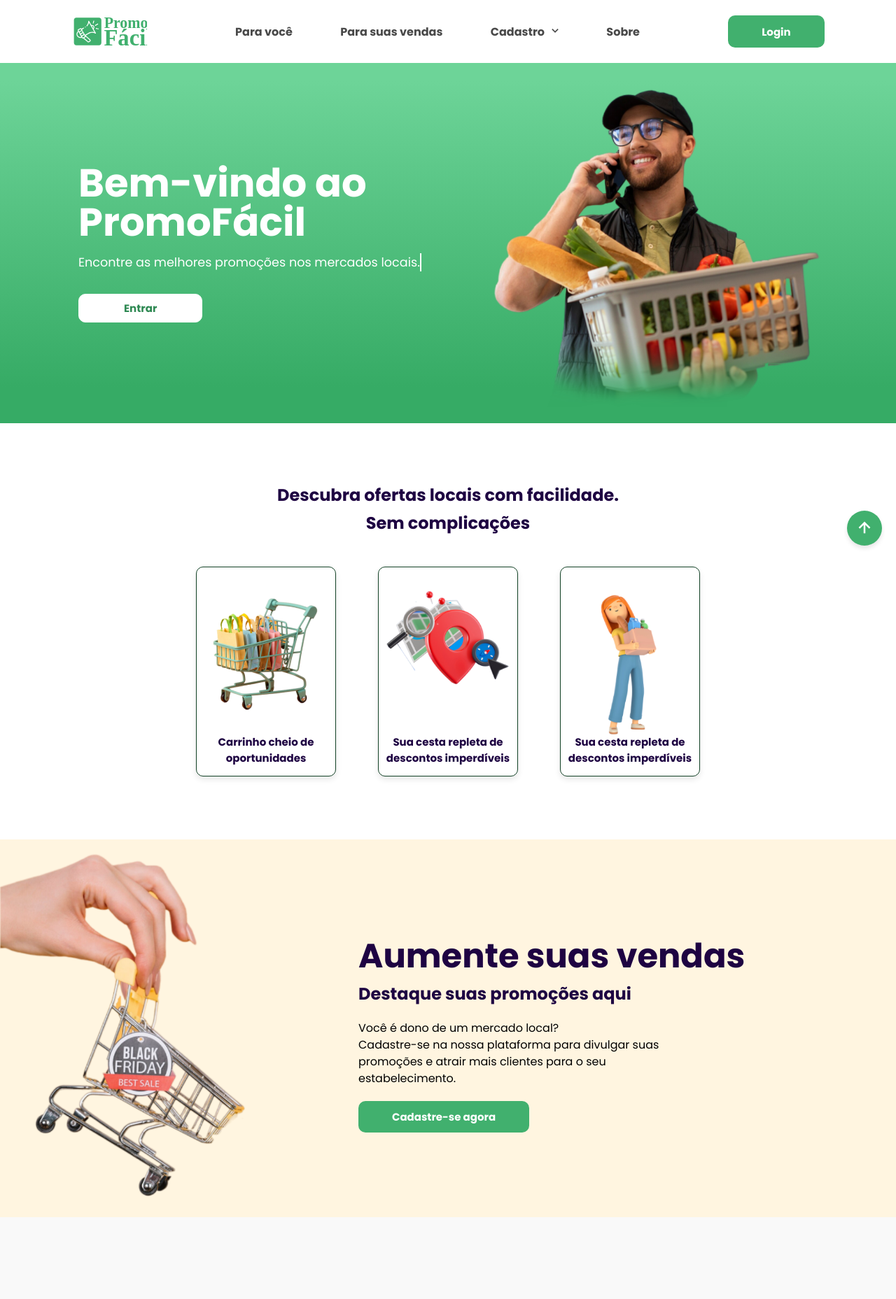
After one commit to marcosantonioh/teste-promoFacil, a Django app: page /promofacil/ in a window 1280 px wide. The commit adds this page. Shown: the top 1857 px of the page at 70% size. Run offline with Django 5.2, Linux system fonts and the light colour scheme.

Commit message:
landingpage

```diff
--- a/promocoes/models.py
+++ b/promocoes/models.py
@@ -2,7 +2,6 @@ from django.db import models
 
 class Promocao(models.Model):
     nome_produto = models.CharField(max_length=100)
-    descricao = models.TextField(blank=True)
     preco_original = models.FloatField(default=0)
     preco_promocional = models.DecimalField(max_digits=10, decimal_places=2, null=True)
     data_inicio = models.DateField()
--- /dev/null
+++ b/promocoes/templates/promofacil.html
@@ -0,0 +1,260 @@
+{% load static %}
+
+
+<!DOCTYPE html>
+<html lang="pt-BR">
+<head>
+    <meta charset="UTF-8">
+    <meta name="viewport" content="width=device-width, initial-scale=1.0">
+    <title>PromoFácil</title>
+    <link rel="icon" href="{% static 'img/logo_promo-facil/icone_promo.png' %}" type="image/png">
+    <link rel="stylesheet" href="{% static 'css/partials/index/style.css' %}">
+    <link href='https://unpkg.com/boxicons@2.1.4/css/boxicons.min.css' rel='stylesheet'>
+</head>
+<body>
+
+
+        <nav class="nav-bar">
+            <div class="logo">
+                <a href="#">
+                    <img src="{% static 'img/logo_promo-facil/logo_verde_promo_facil.svg' %}">
+                </a>
+            </div>
+
+            <ul id="nav-links">
+                <li class="link"><a href="{% url 'promocoes' %}">Para você</a></li>
+                <li class="link"><a href="public/html/cadastro_empresa.html">Para suas vendas</a></li>
+
+                <li class="link cadastro">
+                    <a href="#">Cadastro
+
+                        <span class="material-icons dropdown-icon">
+                            <i class="bx bx-chevron-down"></i>
+                        </span>
+
+                    </a>
+                    <ul class="drop-down">
+                        <li><a href="public/html/cadastro.html">Casdastrar-se</a></li>
+                        <li><a href="public/html/cadastro_empresa.html">Casdastrar empresa</a></li>
+
+                    </ul>
+                </li>
+
+                <li class="link"><a href="#footer">Sobre</a></li>
+            </ul>
+
+            <a href="public/html/login.html" class="btn">Login</a>
+
+            <div class="menu-icon">
+                <i class="bx bx-menu" onclick="toggleMenu()"></i>
+            </div>
+
+
+        </nav>
+
+
+        <header class="container">
+            <div class="content">
+                <span class="bluer"></span>
+                <span class="bluer"></span>
+                <h1>Bem-vindo ao <br>PromoFácil</h1>
+                <p>Encontre as melhores promoções nos mercados locais.</p>
+                <a href="public/html/promocoes.html">
+                    <button class="btn2">Entrar</button>
+                </a>
+
+            </div>
+            <div class="image">
+                <img src="{% static 'img/index/homem-entregando-mantimentos-para-cliente.png' %}">
+            </div>
+        </header>
+
+
+
+
+
+
+        <section class="section-carts">
+
+            <div class="container-h1">
+                <h1>Descubra ofertas locais com facilidade.</h1>
+                <h1>Sem complicações</h1>
+            </div>
+
+
+            <div class="cart-container">
+
+
+                <div class="cart">
+                    <img src="{% static 'img/index/carrinho.png' %}">
+                    <div class="content">
+                        <p>Carrinho cheio de oportunidades</p>
+                    </div>
+                </div>
+
+                <div class="cart">
+                    <img src="{% static 'img/index/ponto_localization.png' %}">
+                    <div class="content">
+                        <p>Sua cesta repleta de descontos imperdíveis</p>
+                    </div>
+                </div>
+
+                <div class="cart">
+                    <img src="{% static 'img/index/woman_sacola.png' %}">
+                    <div class="content">
+                        <p>Sua cesta repleta de descontos imperdíveis</p>
+                    </div>
+                </div>
+
+            </div>
+        </section>
+
+
+
+        <section class="section-image-text">
+            <img src="{% static 'img/index/mao-carrinho.png' %}">
+            <div class="text-content">
+                <h1>Aumente suas vendas</h1>
+                <h3>Destaque suas promoções aqui</h3>
+
+                <div class="container-p">
+                    <p>Você é dono de um mercado local?<br>
+                        Cadastre-se na nossa plataforma para divulgar suas
+                        promoções e atrair mais clientes para o seu estabelecimento.
+
+                    </p>
+                </div>
+
+
+
+
+                <button class="btn" onclick="window.location.href='public/html/cadastro_empresa.html'">Cadastre-se agora</button>
+            </div>
+        </section>
+
+
+
+
+
+
+
+        <section class="section-cards">
+            <h1>Benefícios</h1>
+            <div class="cards-container">
+                <div class="card">
+                    <div class="gradient-rectangle"></div>
+                    <h2>Economize</h2>
+                    <p>Explore uma variedade de
+                        promoções e descontos em
+                        produtos essenciais, ajudando
+                        você a economizar tanto
+                        tempo quanto dinheiro em
+                        suas compras diárias.</p>
+                </div>
+                <div class="card">
+                    <div class="gradient-rectangle"></div>
+                    <h2>Facilidade</h2>
+                    <p>Navegue facilmente por ofertas
+                        e promoções de mercadinhos locais
+                        em um único lugar, simplificando sua
+                        experiência de compra e permitindo
+                        que você aproveite ao máximo as
+                        oportunidades disponíveis.</p>
+                </div>
+                <div class="card">
+                    <div class="gradient-rectangle"></div>
+                    <h2>Atualizações</h2>
+                    <p>Fique sempre atualizado com as
+                        últimas ofertas e promoções,
+                        garantindo que você nunca perca
+                        uma oportunidade de economizar.</p>
+                </div>
+            </div>
+        </section>
+
+
+
+
+        <section class="section-image-pesquisa">
+
+            <div class="retangulo">
+                <div class="text-content">
+                    <h1>Sua economia<br>começa aqui</h1>
+                        <p>Encontre as melhores ofertas e promoções<br>
+                            nos mercadinhos locais da sua região.
+                        </p>
+                </div>
+
+                <div class="container-btn">
+                    <a href="public/html/cadastro.html"><button class="btn">Cadastre-se agora</button></a>
+                </div>
+            </div>
+
+            <div class="container-img">
+                <img src="{% static 'img/index/Group 1.svg' %}">
+            </div>
+
+
+
+        </section>
+
+
+
+
+
+
+        <footer id="footer" class="footer">
+
+            <button id="scroll-to-top" class="scroll-to-top">
+                <i class="bx bx-up-arrow-alt"></i>
+            </button>
+
+            <div class="image">
+                <img src="{% static 'img/logo_promo-facil/logo_branca__promo_facil.svg' %}">
+            </div>
+
+
+            <div class="footer-section">
+                <h3>Para você</h3>
+                <ul>
+                    <li><a href="#">Promoções</a></li>
+                    <li><a href="#">Localização</a></li>
+                    <li><a href="#">Comercios proximos</a></li>
+                </ul>
+            </div>
+            <div class="footer-section">
+                <h3>Para seu negócio</h3>
+                <ul>
+                    <li><a href="#">Cadastro</a></li>
+                    <li><a href="#">Consulta</a></li>
+                    <li><a href="#">Localização</a></li>
+                </ul>
+            </div>
+            <div class="footer-section">
+                <h3>Sobre</h3>
+                <ul>
+                    <li><a href="#">Ajuda</a></li>
+                    <li><a href="#">Termos e Políticas</a></li>
+                </ul>
+            </div>
+            <div class="footer-icons">
+                <h3>Connecting</h3>
+                <ul>
+                    <li><a href="#"><i class="bx bxl-facebook-square"></i></a></li>
+                    <li><a href="#"><i class="bx bxl-whatsapp-square"></i></a></li>
+                    <li><a href="#"><i class="bx bxl-instagram-alt"></i></a></li>
+                </ul>
+            </div>
+
+            <p>&copy; 2024 PromoFácil. Todos os direitos reservados.</p>
+        </footer>
+
+
+
+    </div>
+
+
+    <script src="{% static 'js/script.js' %}"></script>
+
+</body>
+</html>
--- a/promocoes/urls.py
+++ b/promocoes/urls.py
@@ -2,9 +2,9 @@ from django.urls import path
 from . import views
 
 
-
 urlpatterns = [
 	path('', views.home, name = 'home'),
+    path('promocoes/', views.home, name='promocoes'),
 	path('criar_empresa/', views.criar_empresa, name = 'criar_empresa'),
     path('criar_promocao/', views.criar_promocao, name = 'criar_promocao')
 ]
--- a/promocoes/views.py
+++ b/promocoes/views.py
@@ -2,8 +2,6 @@ from django.shortcuts import render
 from django.http import HttpResponse
 from django.shortcuts import redirect
 from .models import Empresa, Promocao, Categoria
-from decimal import Decimal
-from datetime import datetime
 
 # Create your views here.
 def home(request):
@@ -12,6 +10,9 @@ def home(request):
 	promocoes = Promocao.objects.all()  # Recupera todas as promoções do banco
 	return render(request, 'home.html', {'categorias': categorias, 'empresas': empresas, 'promocoes': promocoes})
 
+
+def promofacil(request):
+    return render(request, 'promofacil.html')
 
 
 def criar_empresa(request):
@@ -28,42 +29,9 @@ def criar_empresa(request):
 	return render(request, 'cadastroEmpresa.html')
 
 
-
-# def criar_promocao(request):
-#     if request.method == "POST":
-#         # Obtém os valores do formulário enviado via POST
-#         nome_produto = request.POST.get('nome_produto')
-#         descricao = request.POST.get('descricao')
-#         preco_original = request.POST.get('preco_original')
-#         preco_promocional = request.POST.get('preco_promocional')
-#         data_inicio = request.POST.get('data_inicio')
-#         data_termino = request.POST.get('data_termino')
-#         categoria = request.POST.get('categoria')
-#         imagem = request.FILES.get('imagem')  # Captura o arquivo de imagem enviado
-
-#         # Cria e salva o objeto no banco de dados
-#         try:
-#             Promocao.objects.create(
-#                 nome_produto=nome_produto,
-#                 descricao=descricao,
-#                 preco_original=float(preco_original),
-#                 preco_promocional=preco_promocional,
-#                 data_inicio=data_inicio,
-#                 data_termino=data_termino,
-#                 categoria=categoria,
-#                 imagem=imagem
-#             )
-#             return HttpResponse("Promoção cadastrada com sucesso!")
-#         except Exception as e:
-#             return HttpResponse(f"Erro ao cadastrar a promoção: {e}")
-
-#     return render(request, 'cadastroPromocao.html')
-
-
 def criar_promocao(request):
     if request.method == 'POST':
         nome_produto = request.POST.get('nome_produto')
-        descricao = request.POST.get('descricao')
         preco_original = request.POST.get('preco_original')
         preco_promocional = request.POST.get('preco_promocional')
         data_inicio = request.POST.get('data_inicio')
@@ -77,7 +45,6 @@ def criar_promocao(request):
 
         promocao = Promocao(
             nome_produto=nome_produto,
-            descricao=descricao,
             preco_original=preco_original,
             preco_promocional=preco_promocional,
             data_inicio=data_inicio,
--- a/promofacil/urls.py
+++ b/promofacil/urls.py
@@ -3,7 +3,7 @@ from django.urls import path, include
 from promocoes.views import home  # Importa a função home
 from django.conf.urls.static import static
 from django.conf import settings
-from promocoes.views import criar_promocao
+from promocoes.views import home, promofacil
 
 
 urlpatterns = [
@@ -11,7 +11,7 @@ urlpatterns = [
     path('admin/', admin.site.urls),
     path('auth/', include('usuarios.urls')),
     path('promocoes/', include('promocoes.urls')),
-    path('criar_promocao/', criar_promocao, name='criar_promocao'),
+    path('promofacil/', promofacil, name='promofacil'),
 ]
 
 
```
Also changed, not shown: promocoes/templates/cadastroPromocao.html (+0 -15 lines), promocoes/templates/home.html (+0 -20 lines), promocoes/templates/teste.html (deleted, +0 -7 lines), db.sqlite3, media/produtos/272635868317214866657626525696.webp (added), media/produtos/frauda_ZivRtKn.png (added), promocoes/migrations/0012_remove_promocao_descricao.py (added).
